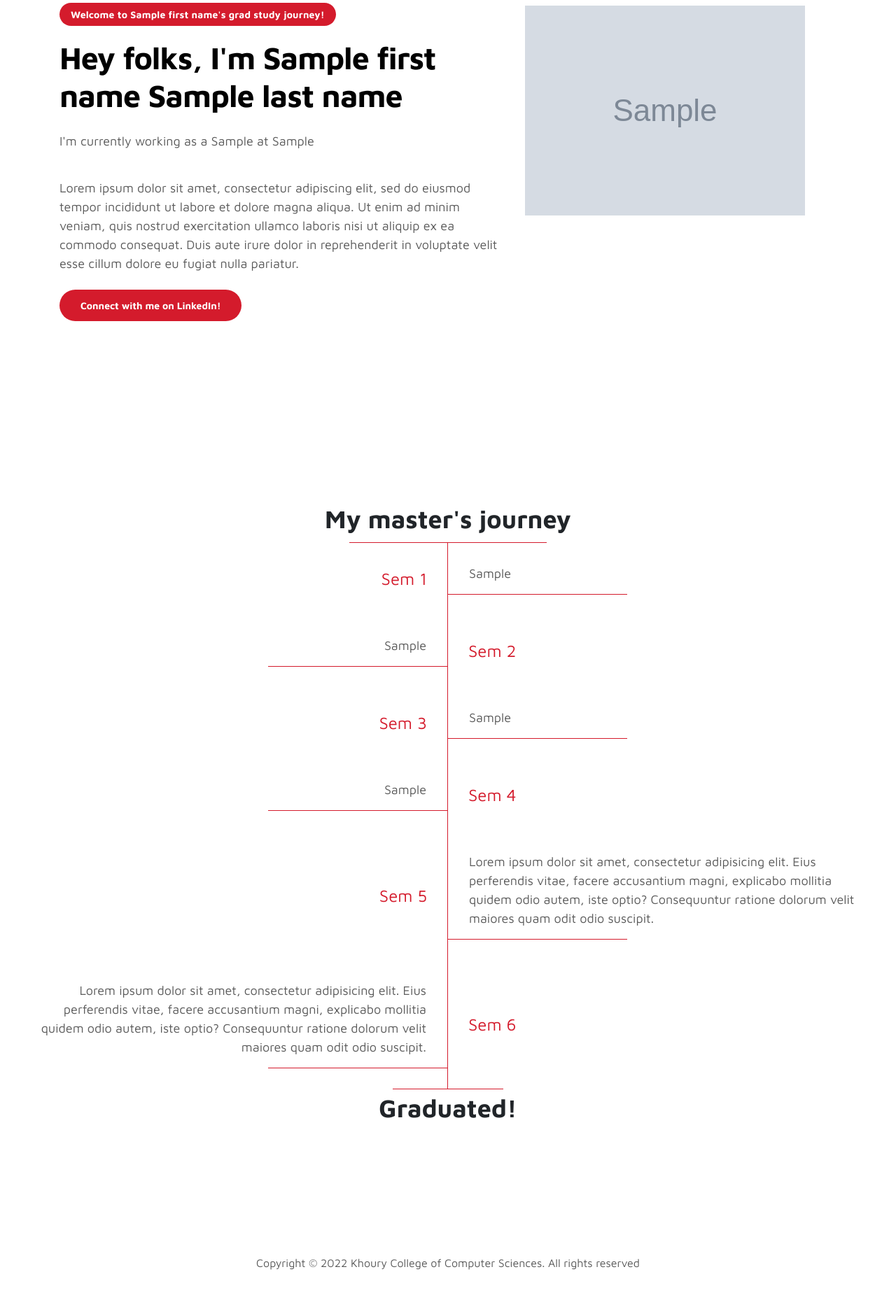
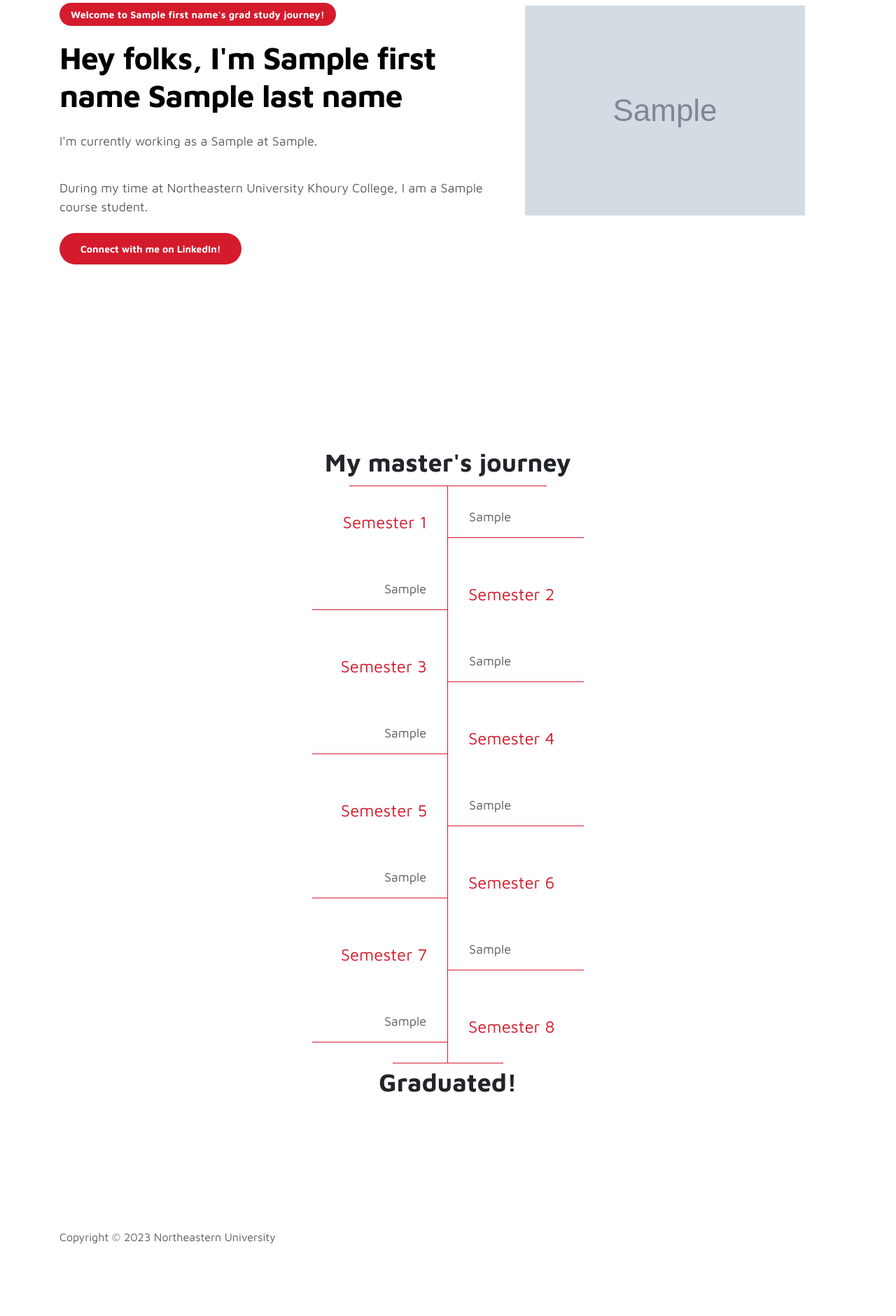
Before and after one commit to humans-of-align/humans-of-align-web, a Flask app: template templates/individual_story.html in a window 1280 px wide. Shown: the part 190-2071 px from the top of the page at 70% size. After the commit the page ends 1968 px from the top, so only its background shows below. Run offline with Flask 2, Linux system fonts and the light colour scheme; the template is opened without the code that fills it: most values are stand-ins (such as "Sample title", 1, 10 or a date in 2020); grey boxes marked "Sample" are stand-in pictures.

Commit message:
Fix timeline, copyright and footer

```diff
--- a/templates/individual_story.html
+++ b/templates/individual_story.html
@@ -75,12 +75,11 @@
                             <span class="mr-2">Hey folks, I'm {{student_details['First Name'][0] + ' ' + student_details['Last Name'][0]}}</span>
                         </h1>
 
-                        <p>I'm currently working as a {{student_details['Current Position'][0]}} at {{student_details['Current Company'][0]}}</p>
+                        <p>I'm currently working as a {{student_details['Current Position'][0]}} at {{student_details['Current Company'][0]}}.</p>
 
                         <br/>
 
-                        <p>Lorem ipsum dolor sit amet, consectetur adipiscing elit, sed do eiusmod tempor incididunt ut labore et dolore magna aliqua. Ut enim ad minim veniam, quis nostrud exercitation ullamco laboris nisi ut aliquip ex ea commodo consequat.
-                            Duis aute irure dolor in reprehenderit in voluptate velit esse cillum dolore eu fugiat nulla pariatur.</p>
+                        <p>During my time at Northeastern University Khoury College, I am a {{student_details['Course'][0]}} student.</p>
 
                         <div class="custom-btn-group mt-4">
                             <a href="{{student_details['LinkedIn URL'][0]}}" class="btn mr-lg-2 custom-btn" target="_blank">Connect with me on LinkedIn!</a>
@@ -113,42 +112,56 @@
                 <li class="day">
                     <div class="events">
                         <p>{{student_details['Sem 1'][0]}}</p>
-                        <div class="date">Sem 1</div>
+                        <div class="date">Semester 1</div>
                     </div>
                 </li>
 
                 <li class="day">
                     <div class="events">
                         <p>{{student_details['Sem 2'][0]}}</p>
-                        <div class="date">Sem 2</div>
+                        <div class="date">Semester 2</div>
                     </div>
                 </li>
 
                 <li class="day">
                     <div class="events">
                         <p>{{student_details['Sem 3'][0]}}</p>
-                        <div class="date">Sem 3</div>
+                        <div class="date">Semester 3</div>
                     </div>
                 </li>
 
                 <li class="day">
                     <div class="events">
                         <p>{{student_details['Sem 4'][0]}}</p>
-                        <div class="date">Sem 4</div>
+                        <div class="date">Semester 4</div>
                     </div>
                 </li>
 
                 <li class="day">
                     <div class="events">
-                        <p>Lorem ipsum dolor sit amet, consectetur adipisicing elit. Eius perferendis vitae, facere accusantium magni, explicabo mollitia quidem odio autem, iste optio? Consequuntur ratione dolorum velit maiores quam odit odio suscipit.</p>
-                        <div class="date">Sem 5</div>
+                        <p>{{student_details['Sem 5'][0]}}</p>
+                        <div class="date">Semester 5</div>
                     </div>
                 </li>
 
                 <li class="day">
                     <div class="events">
-                        <p>Lorem ipsum dolor sit amet, consectetur adipisicing elit. Eius perferendis vitae, facere accusantium magni, explicabo mollitia quidem odio autem, iste optio? Consequuntur ratione dolorum velit maiores quam odit odio suscipit.</p>
-                        <div class="date">Sem 6</div>
+                        <p>{{student_details['Sem 6'][0]}}</p>
+                        <div class="date">Semester 6</div>
+                    </div>
+                </li>
+
+                <li class="day">
+                    <div class="events">
+                        <p>{{student_details['Sem 7'][0]}}</p>
+                        <div class="date">Semester 7</div>
+                    </div>
+                </li>
+
+                <li class="day">
+                    <div class="events">
+                        <p>{{student_details['Sem 8'][0]}}</p>
+                        <div class="date">Semester 8</div>
                     </div>
                 </li>
 
@@ -168,7 +181,7 @@
             <div class="row">
 
                 <div class="col-lg-12 col-12">
-                    <p class="copyright-text text-center">Copyright &copy; 2022 Khoury College of Computer Sciences. All rights reserved</p>
+                    <p class="copyright-text">Copyright &copy; 2023 Northeastern University</p>
                     <!-- <p class="copyright-text text-center">Designed by <a rel="nofollow" href="https://www.facebook.com/tooplate">Tooplate</a></p> -->
                 </div>
 
--- a/templates/students.html
+++ b/templates/students.html
@@ -160,7 +160,7 @@
             <div class="row">
 
                 <div class="col-lg-12 col-12">
-                    <p class="copyright-text text-center">Copyright &copy; 2022 Khoury College of Computer Sciences. All rights reserved</p>
+                    <p class="copyright-text">Copyright &copy; 2023 Northeastern University</p>
                     <!-- <p class="copyright-text text-center">Designed by <a rel="nofollow" href="https://www.facebook.com/tooplate">Tooplate</a></p> -->
                 </div>
 
```
Also changed, not shown: templates/index.html (+12 -9 lines).
